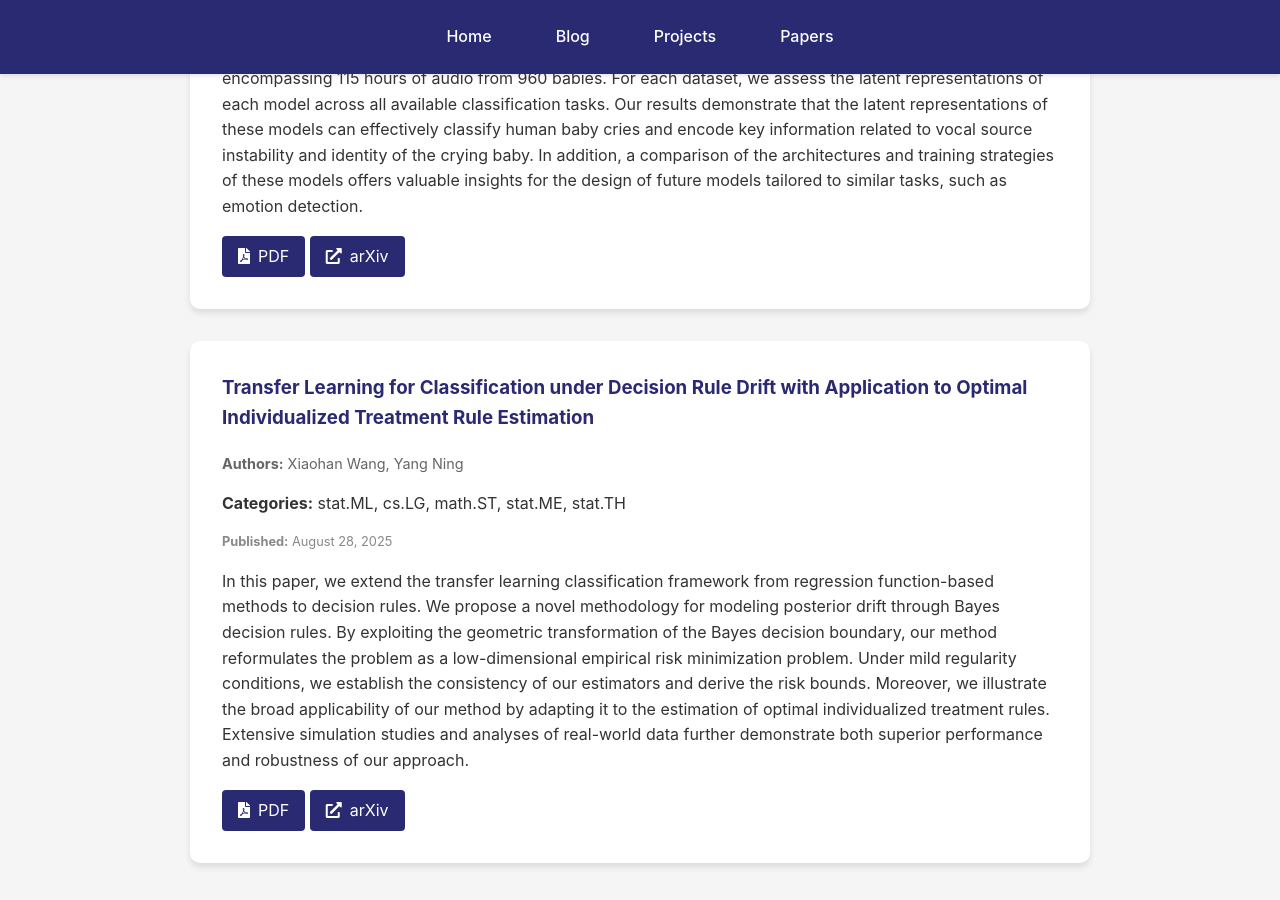
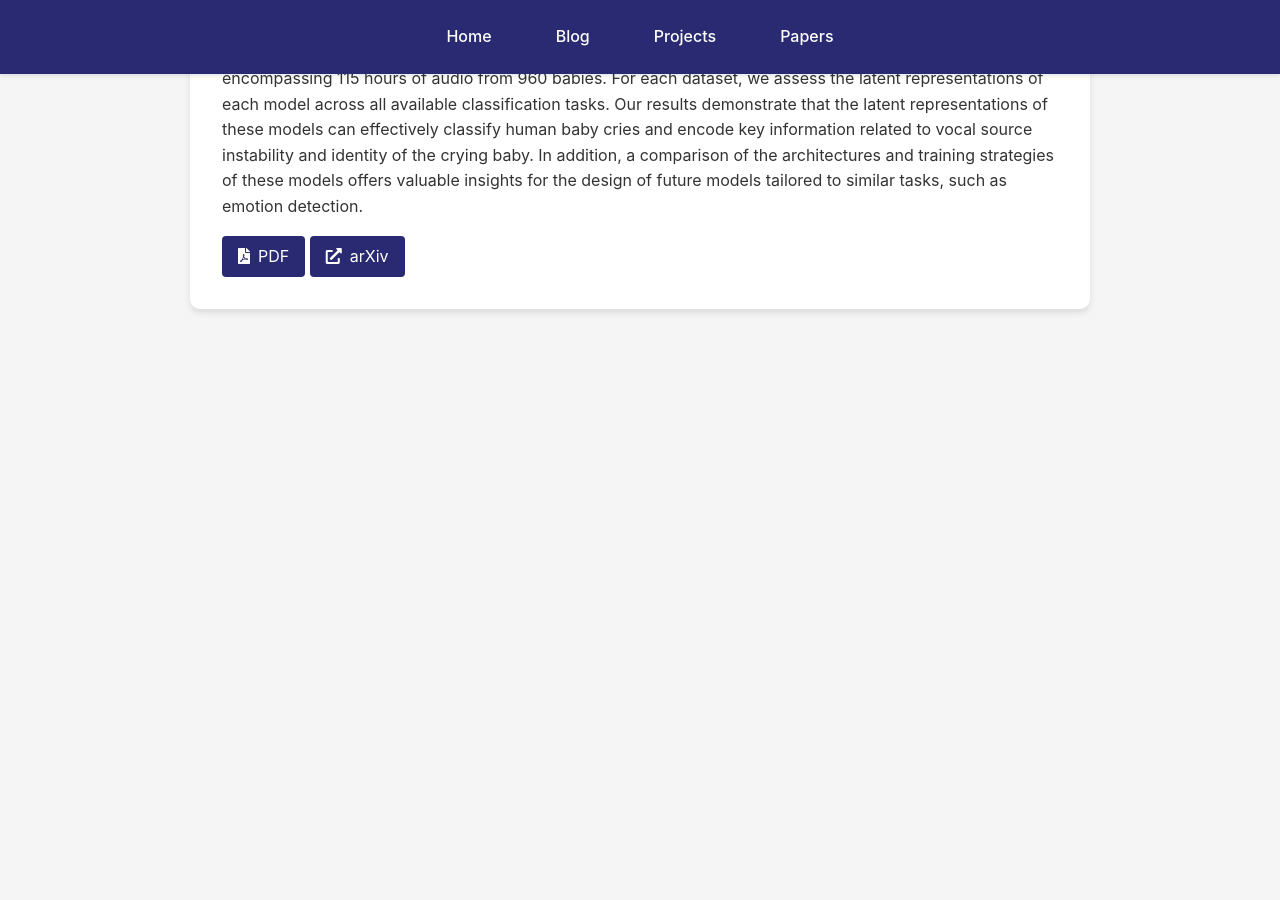
Before and after one commit to kyZhan2002/mypage, a Jekyll site: the page built from papers/index.html, in a window 1280 px wide and 900 px high, scrolled down 2852 px. Built offline with Jekyll 4.4.1, drawn with Linux system fonts in a browser that asks for light colours; after the commit the page ends 3257 px from its top, so only the background shows below that.

Commit message:
Update arXiv papers

```diff
--- a/_data/arxiv_cache.json
+++ b/_data/arxiv_cache.json
@@ -1,5 +1,5 @@
 {
-  "timestamp": 1757467040,
+  "timestamp": 1757553555,
   "papers": [
     {
       "title": "Robust and Adaptive Spectral Method for Representation Multi-Task\n  Learning with Contamination",
@@ -71,24 +71,6 @@
       ],
       "pdf_link": "http://arxiv.org/pdf/2509.02259v1",
       "arxiv_url": "http://arxiv.org/abs/2509.02259v1"
-    },
-    {
-      "title": "Transfer Learning for Classification under Decision Rule Drift with\n  Application to Optimal Individualized Treatment Rule Estimation",
-      "authors": [
-        "Xiaohan Wang",
-        "Yang Ning"
-      ],
-      "abstract": "In this paper, we extend the transfer learning classification framework from\nregression function-based methods to decision rules. We propose a novel\nmethodology for modeling posterior drift through Bayes decision rules. By\nexploiting the geometric transformation of the Bayes decision boundary, our\nmethod reformulates the problem as a low-dimensional empirical risk\nminimization problem. Under mild regularity conditions, we establish the\nconsistency of our estimators and derive the risk bounds. Moreover, we\nillustrate the broad applicability of our method by adapting it to the\nestimation of optimal individualized treatment rules. Extensive simulation\nstudies and analyses of real-world data further demonstrate both superior\nperformance and robustness of our approach.",
-      "published": "August 28, 2025",
-      "categories": [
-        "stat.ML",
-        "cs.LG",
-        "math.ST",
-        "stat.ME",
-        "stat.TH"
-      ],
-      "pdf_link": "http://arxiv.org/pdf/2508.20942v1",
-      "arxiv_url": "http://arxiv.org/abs/2508.20942v1"
     }
   ]
 }
```
